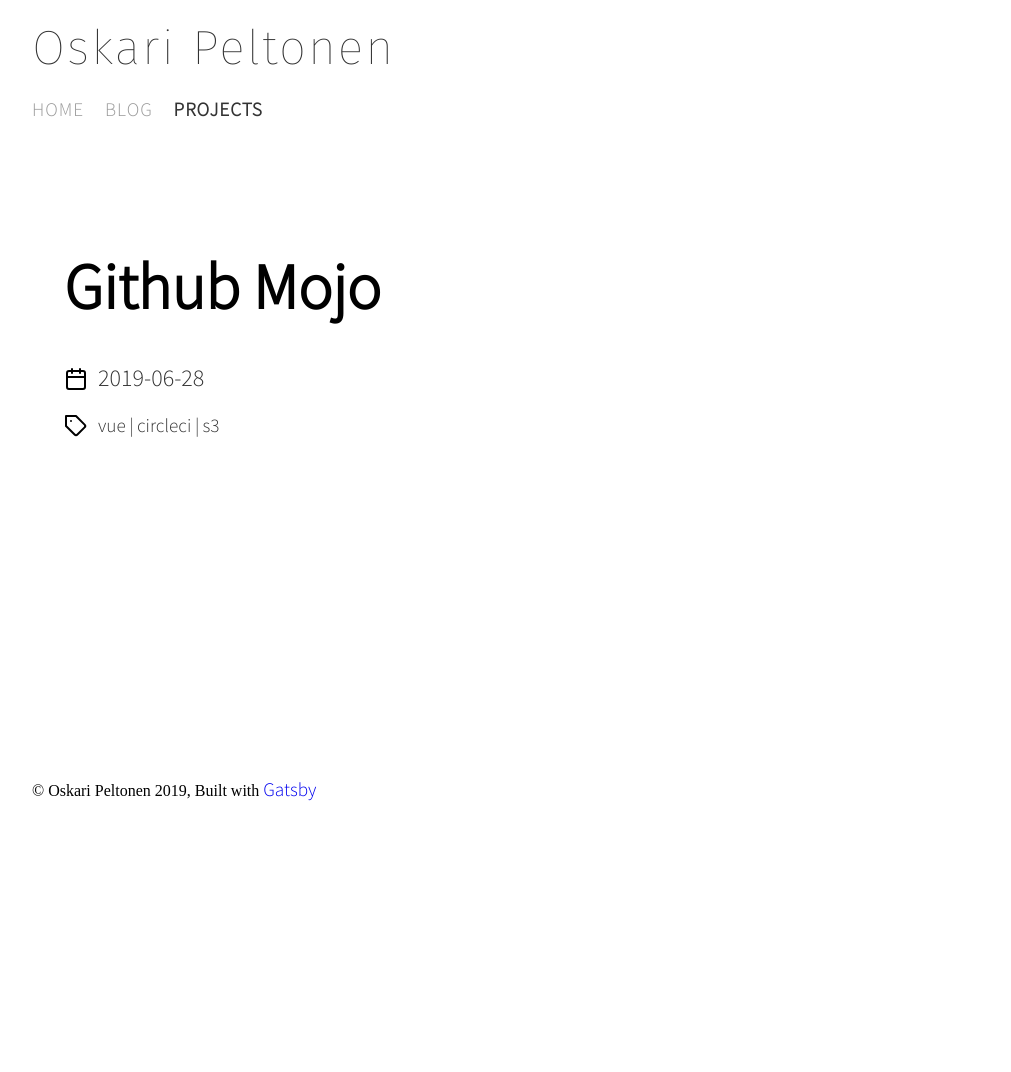
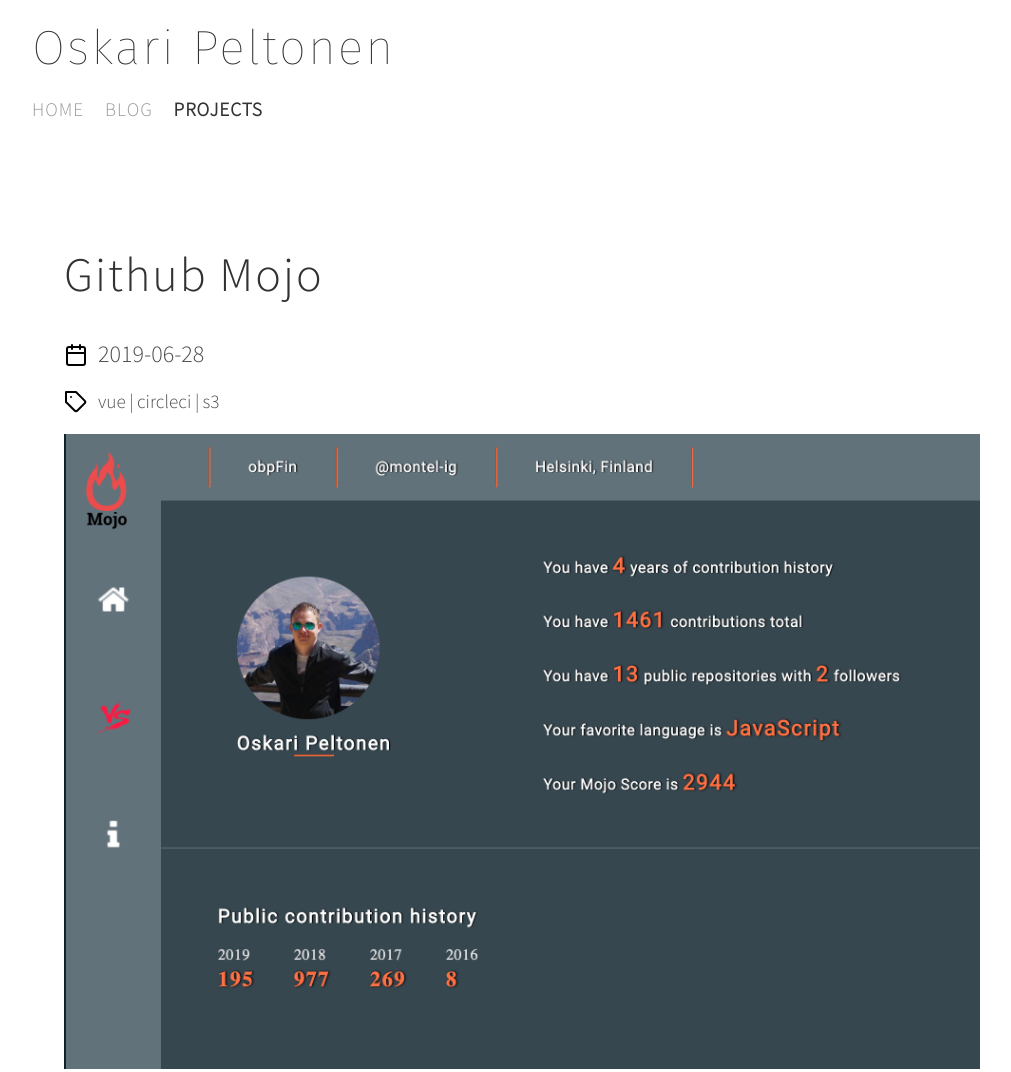
Before and after one commit to obpFin/home, a Gatsby site: page /projects/ghmojo in a window 1280 px wide. Shown: the top 1072 px of the page, without its empty margins (118-1129 px from the left). Before the commit the page ends 801 px from the top, so only its background shows below. Built offline with nearby package versions, Linux system fonts and the light colour scheme; Gatsby itself is replaced by a stand-in of ours.

Commit message:
add title image

```diff
--- a/src/styles/blogPost.scss
+++ b/src/styles/blogPost.scss
@@ -1,15 +1,20 @@
+@import './src/styles/mixins.scss';
+
 div.project {
   h1 {
-    font-size: 4rem;
+    @include post-title;
   }
   .content {
     > div {
       margin-bottom: 20px;
       h2, li {
-        opacity: .8;
+        opacity: .7;
         // color: grey;
         font-weight: normal;
       }
+    }
+    .gatsby-image-wrapper {
+      max-width: 100%;
     }
     h2 {
       display: inline-block;
--- a/src/styles/global.scss
+++ b/src/styles/global.scss
@@ -58,6 +58,7 @@ footer {
   }
   footer {
     margin-top: 3rem;
+    opacity: .6;
   }
 }
 
--- a/src/templates/projectPostTemplate.js
+++ b/src/templates/projectPostTemplate.js
@@ -1,5 +1,6 @@
 import React from "react"
 import { graphql } from "gatsby"
+import Image from "../components/image"
 
 import Layout from "../components/layout"
 import { Calendar, Tag } from 'react-feather';
@@ -10,7 +11,7 @@ export default function Template({
   data, // this prop will be injected by the GraphQL query below.
 }) {
   const { markdownRemark } = data // data.markdownRemark holds our post data
-  const { frontmatter, html } = markdownRemark
+  const { frontmatter, html, fields } = markdownRemark
   return (
     <Layout>
       <div className="project">
@@ -23,6 +24,7 @@ export default function Template({
               {frontmatter.tags.map(t => <li key={t}>{t}</li>)}
             </ul>
           </div>
+          <Image filename={`${fields.slug}.png`} alt={frontmatter.title}/>
           <div
             id="text"
             dangerouslySetInnerHTML={{ __html: html }}
@@ -49,6 +51,9 @@ export const query = graphql`
         date
         tags
       }
+      fields {
+        slug
+      }
       html
     }
   }
```
